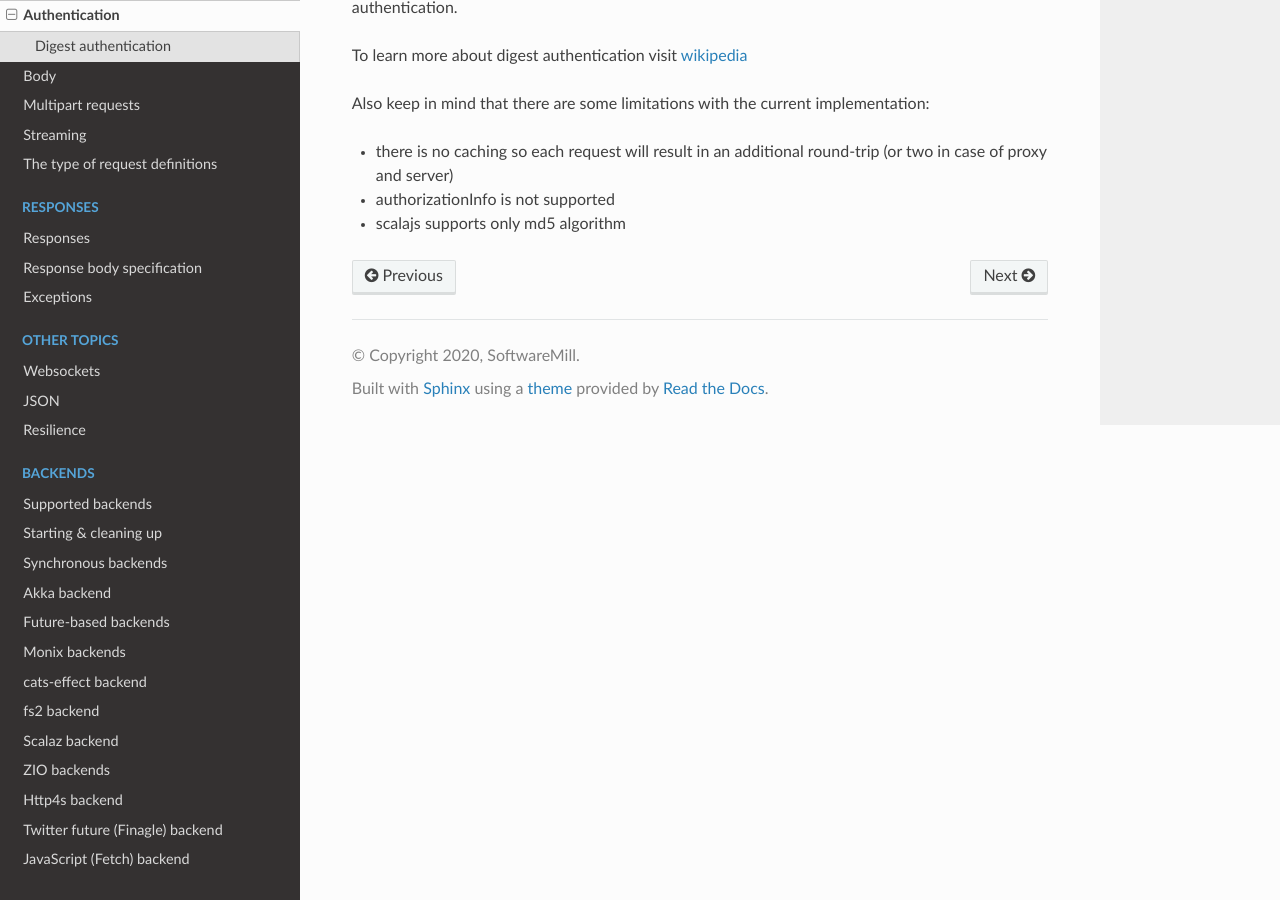
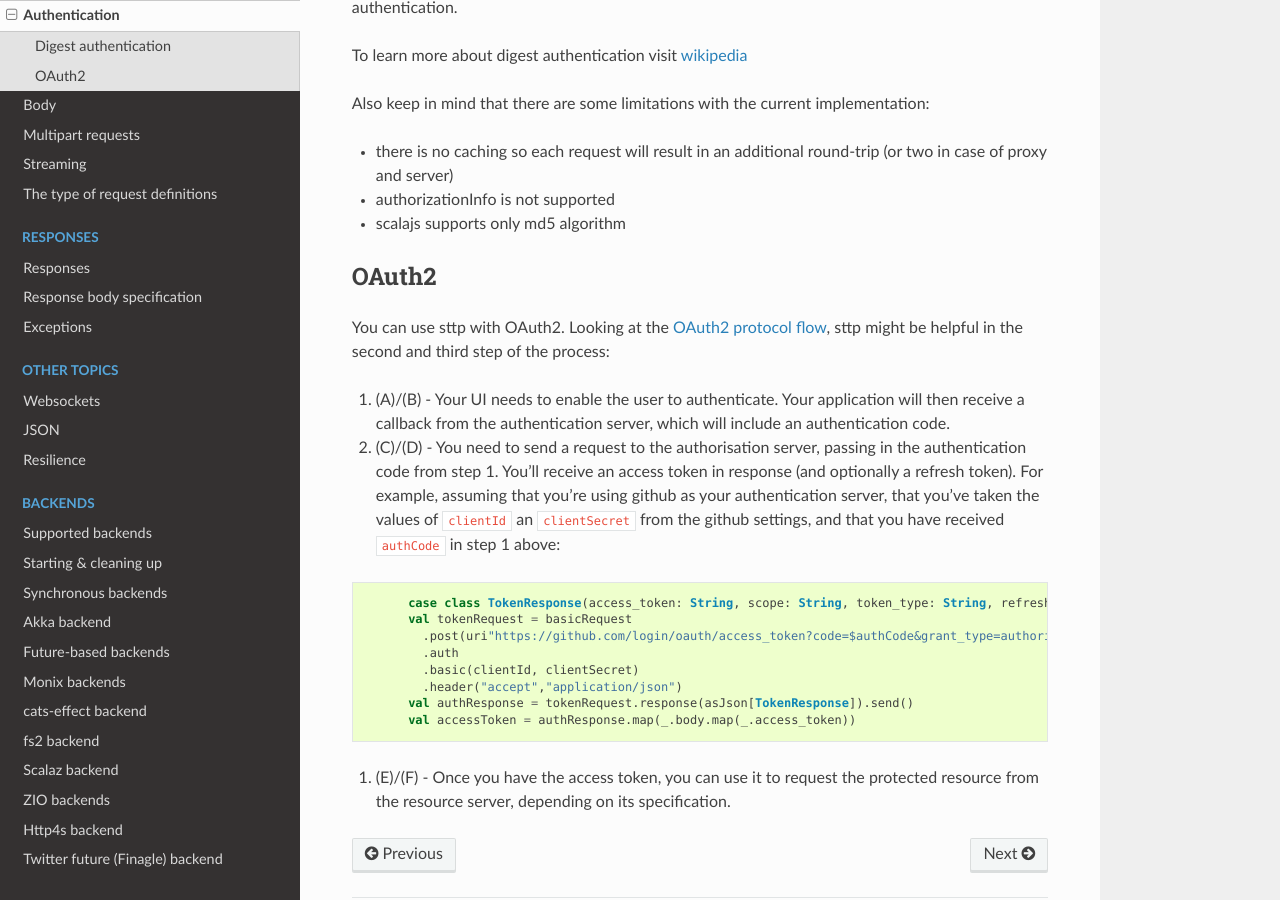
Before and after one commit to softwaremill/sttp, a Sphinx documentation site: the page built from docs/requests/authentication.md, in a window 1280 px wide and 900 px high, scrolled down 1028 px. Built offline with Sphinx 7.4.7 and the Read the Docs theme 2.0.0, drawn with Linux system fonts in a browser that asks for light colours.

Commit message:
Add docs about OAuth2

````diff
--- a/docs/requests/authentication.md
+++ b/docs/requests/authentication.md
@@ -46,3 +46,22 @@ Also keep in mind that there are some limitations with the current implementatio
 * there is no caching so each request will result in an additional round-trip (or two in case of proxy and server)
 * authorizationInfo is not supported
 * scalajs supports only md5 algorithm
+
+## OAuth2
+
+You can use sttp with OAuth2. Looking at the [OAuth2 protocol flow](https://tools.ietf.org/html/rfc6749#section-1.2), sttp might be helpful in the second and third step of the process:
+
+1. (A)/(B) - Your UI needs to enable the user to authenticate. Your application will then receive a callback from the authentication server, which will include an authentication code.
+
+2. (C)/(D) - You need to send a request to the authorisation server, passing in the authentication code from step 1. You'll receive an access token in response (and optionally a refresh token). For example, assuming that you're using github as your authentication server, that you've taken the values of `clientId` an `clientSecret` from the github settings, and that you have received `authCode` in step 1 above:
+```scala
+      case class TokenResponse(access_token: String, scope: String, token_type: String, refresh_token: Option[String])
+      val tokenRequest = basicRequest
+        .post(uri"https://github.com/login/oauth/access_token?code=$authCode&grant_type=authorization_code")
+        .auth
+        .basic(clientId, clientSecret)
+        .header("accept","application/json")
+      val authResponse = tokenRequest.response(asJson[TokenResponse]).send()
+      val accessToken = authResponse.map(_.body.map(_.access_token))
+```
+3. (E)/(F) - Once you have the access token, you can use it to request the protected resource from the resource server, depending on its specification.
````
